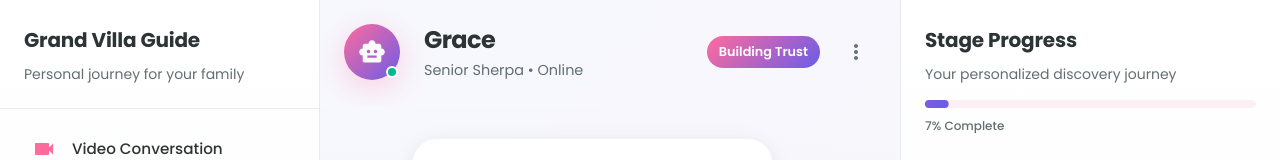
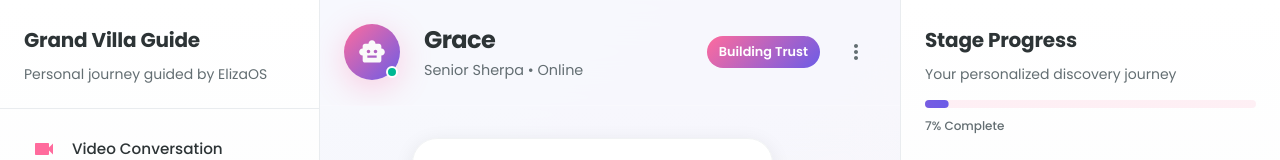
Before and after one commit to maxdevfranklin/eliza-frontend, a React (Create React App) app: page / in a window 1280 px wide. Shown: the top 160 px of the page. Built offline with nearby package versions, Linux system fonts and the light colour scheme.

Commit message:
💄 Update dashboard description

```diff
--- a/src/App.tsx
+++ b/src/App.tsx
@@ -783,7 +783,7 @@ function App() {
           Grand Villa Guide
         </Typography>
         <Typography variant="body2" sx={{ color: '#636e72' }}>
-          Personal journey for your family
+          Personal journey guided by ElizaOS
         </Typography>
       </Box>
 
```
